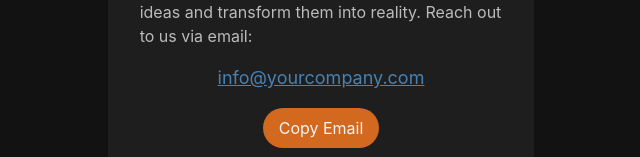
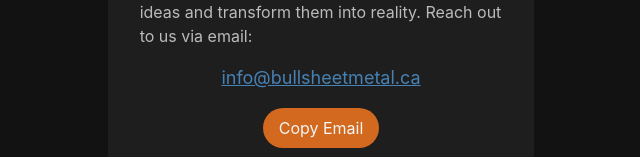
Before and after one commit to TimothyJReid/bullSheetMetal, a React (Create React App) app: page / in a window 1280 px wide. Shown: the part 2052-2209 px from the top of the page, without its empty margins (319-959 px from the left). Built offline with nearby package versions, Linux system fonts and the light colour scheme.

Commit message:
Added verification to the copied button in Contact component

```diff
--- a/src/components/Contact.js
+++ b/src/components/Contact.js
@@ -1,40 +1,47 @@
-import React from "react";
+import React, { useState } from "react";
 
 const Contact = () => {
+  // State variable to track if email is copied
+  const [emailCopied, setEmailCopied] = useState(false);
+
+  // Function to handle email copy
+  const handleCopyEmail = () => {
+    navigator.clipboard.writeText("info@bullsheetmetal.ca");
+    setEmailCopied(true); // Set emailCopied to true
+
+    // Reset emailCopied to false after 3 seconds
+    setTimeout(() => {
+      setEmailCopied(false);
+    }, 3000);
+  };
+
   return (
     <div
       id="contact"
       className="h-screen flex flex-col items-center justify-center bg-primary-bg"
     >
-      {/* Container */}
       <div className="p-8 rounded-lg bg-secondary-bg w-3/4 md:w-1/2 lg:w-1/3">
         <h2 className="text-3xl text-center text-primary-text mb-6">
           Contact Us
         </h2>
-
-        {/* Description */}
         <p className="text-secondary-text mb-4">
           We'd love to hear from you. If you can imagine it, we can bring it to
           life. Let's discuss your ideas and transform them into reality. Reach
           out to us via email:
         </p>
-
-        {/* Email */}
         <div className="text-center">
           <a
             href="mailto:info@yourcompany.com"
             className="text-accent-1 text-lg underline"
           >
-            info@yourcompany.com
+            info@bullsheetmetal.ca
           </a>
         </div>
-
-        {/* Copy Email Button (Optional) */}
         <button
-          onClick={() => navigator.clipboard.writeText("info@yourcompany.com")}
+          onClick={handleCopyEmail}
           className="mt-4 bg-accent-2 text-primary-text px-4 py-2 rounded-full mx-auto block"
         >
-          Copy Email
+          {emailCopied ? "Email Copied!" : "Copy Email"}
         </button>
       </div>
     </div>
```
